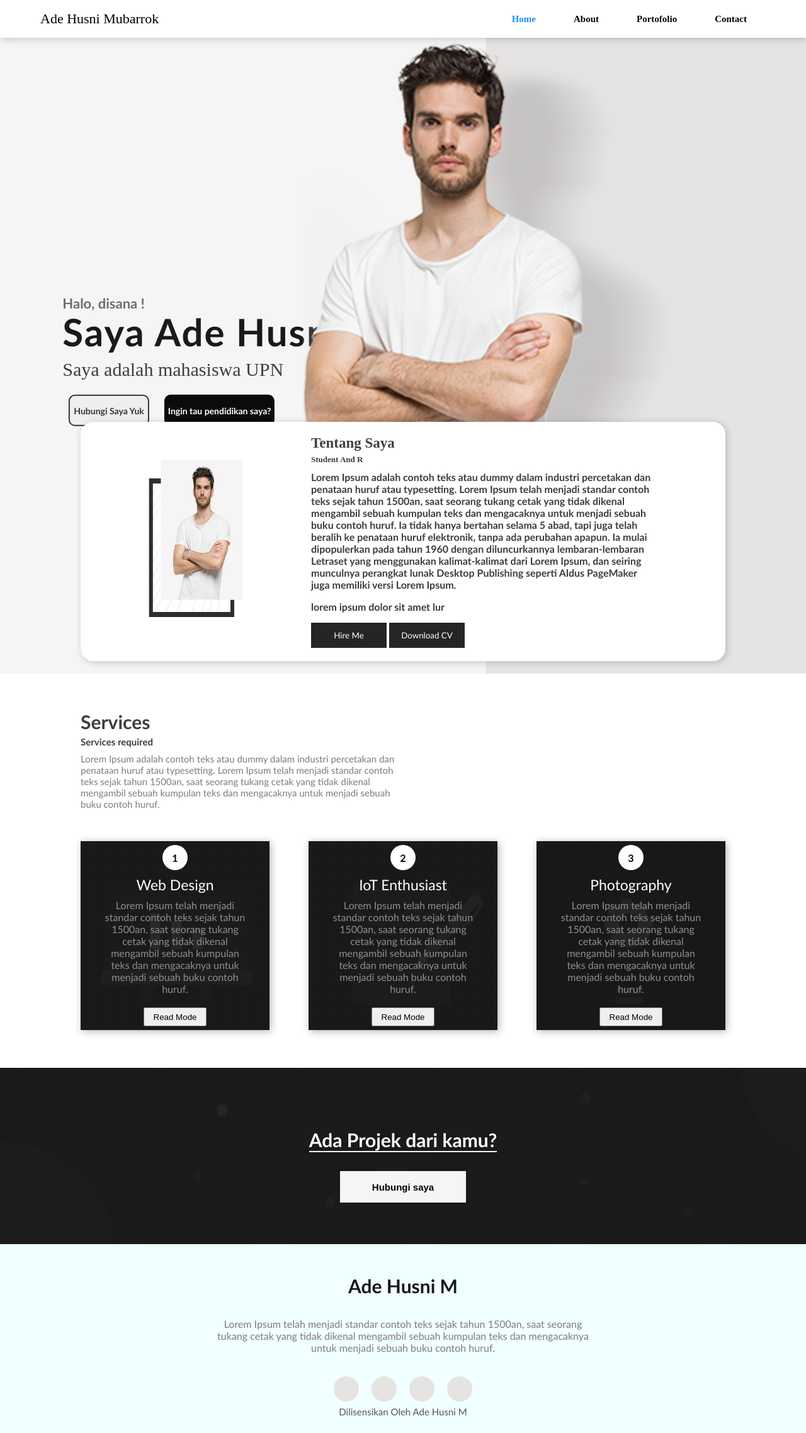
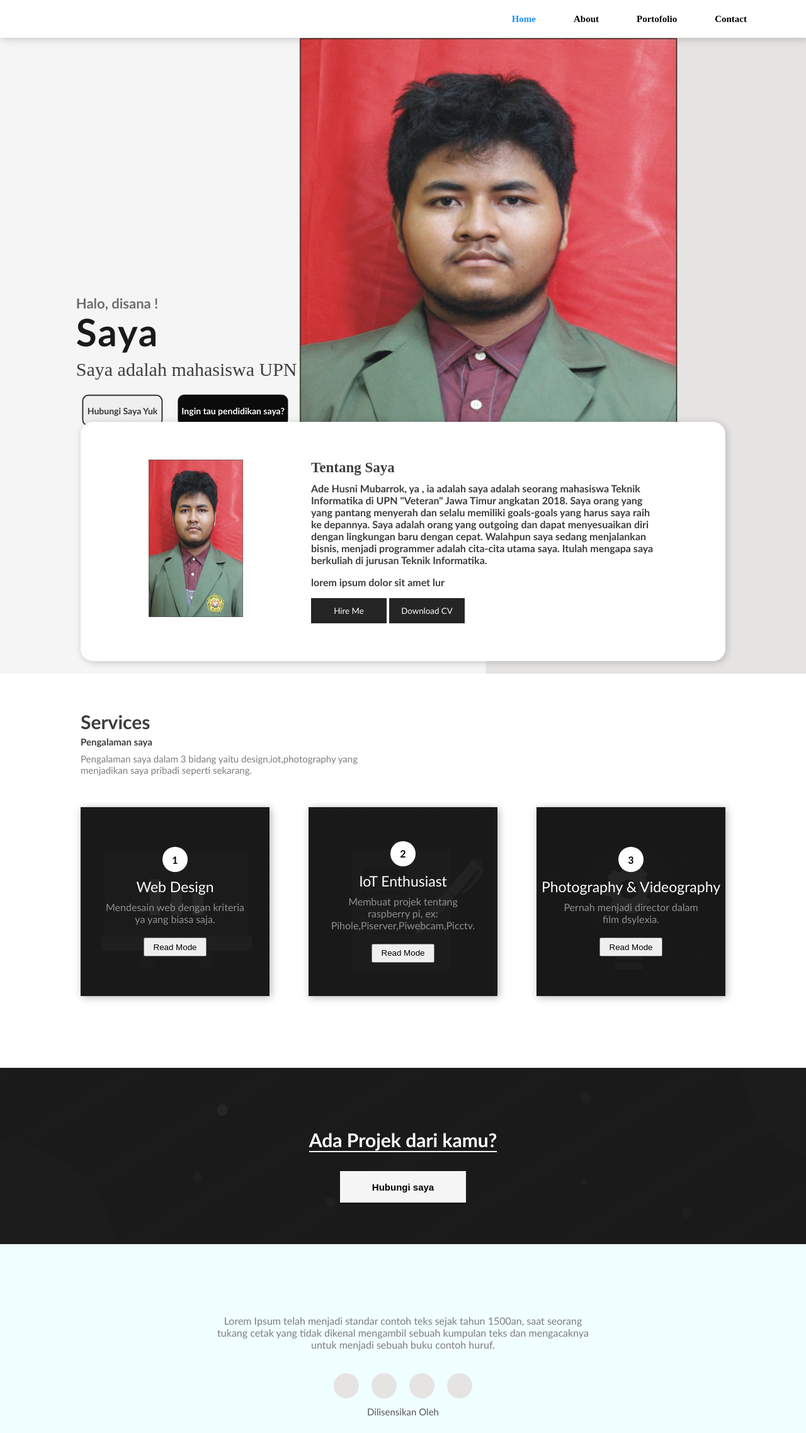
Before and after one commit to adehusnim37/Pemrograman-Web, a PHP site: page /index.html in a window 1280 px wide. Shown: the whole page at 63% size. Run offline with PHP 8.4, Linux system fonts and the light colour scheme.

Commit message:
Perubahan beberapa kode

```diff
--- a/Tugas/Tugas ke 4/index.html
+++ b/Tugas/Tugas ke 4/index.html
@@ -7,25 +7,16 @@
 
 </head>
 <body>
+
 <?php
-    $nama = "Yunus Oktavianto Ismail";
-    $nohp = "085850660031";
-    $email = "yunusismail99@gmail.com";
-    $ig = "yunusismail_";
-    $line = "yunus799";
-    $github = "YunusOktaviantoIsmail";
-    $youtube = "Yunus Ismail";
-    $ttl = "Surabaya, 07 Oktober 1999";
-    $gender = "Laki-laki";
-    $address = "Jl. Jambangan 1A/15";
-    $religion = "Islam";
-    $citizen = "Indonesia";
+$nama = "Ade Husni Mubarrok";
 ?>
+
 <section>
     <!--Navigasi-->
     <nav>
         <!--Logo-->
-            <a href="#" class="logo"> Ade Husni Mubarrok </a>
+        <a href="#" class="logo"> <?php echo $nama ?> </a>
         <!--Menu-->
         <ul>
             <li><a href="#" class="home"> Home </a></li>
@@ -37,28 +28,28 @@
     <!--Text Box-->
     <div class="textbox">
         <p>Halo, disana !</p>
-            <p>Saya Ade Husni M</p>
+        <p>Saya <?php echo $nama?></p>
         <p>Saya adalah mahasiswa UPN</p>
         <button class="hubsaya">Hubungi Saya Yuk</button>
         <button class="downsaya">Ingin tau pendidikan saya?</button>
     </div>
     <!--Model-->
-        <img src="images/model.png" class="model" alt="model">
+    <img src="images/model2.jpg" class="model" alt="model">
 </section>
 <!--About Section-->
 <section>
 
     <div class="tentangsaya">
         <!--Image-->
-        <img src="images/about-img.png">
+        <img src="images/model2.jpg">
         <!--Tentang Saya-->
         <div class="tentangsayatext">
             <p> Tentang Saya </p>
-            <p> Student And R</p>
-            <p> Lorem Ipsum adalah contoh teks atau dummy dalam industri percetakan dan penataan huruf atau typesetting.
-                Lorem Ipsum telah menjadi standar contoh teks sejak tahun 1500an, saat seorang tukang cetak yang tidak dikenal mengambil sebuah kumpulan teks dan mengacaknya untuk menjadi sebuah buku contoh huruf.
-                Ia tidak hanya bertahan selama 5 abad, tapi juga telah beralih ke penataan huruf elektronik, tanpa ada perubahan apapun.
-                Ia mulai dipopulerkan pada tahun 1960 dengan diluncurkannya lembaran-lembaran Letraset yang menggunakan kalimat-kalimat dari Lorem Ipsum, dan seiring munculnya perangkat lunak Desktop Publishing seperti Aldus PageMaker juga memiliki versi Lorem Ipsum.</p>
+            <p> <?php echo $nama?></p>
+            <p> Ade Husni Mubarrok, ya , ia adalah saya adalah seorang mahasiswa Teknik Informatika di UPN "Veteran" Jawa Timur angkatan 2018.
+                Saya orang yang yang pantang menyerah dan selalu memiliki goals-goals yang harus saya raih ke depannya.
+                Saya adalah orang yang outgoing dan dapat menyesuaikan diri dengan lingkungan baru dengan cepat.
+                Walahpun saya sedang menjalankan bisnis, menjadi programmer adalah cita-cita utama saya. Itulah mengapa saya berkuliah di jurusan Teknik Informatika.</p>
             <p> lorem ipsum dolor sit amet lur</p>
             <button> Hire Me</button>
             <button> Download CV </button>
@@ -69,10 +60,8 @@
         <!--Deskripsi Text-->
         <div class="servicetext">
             <p>Services</p>
-            <p>Services required</p>
-            <p> Lorem Ipsum adalah contoh teks atau dummy dalam industri percetakan dan penataan huruf atau typesetting.
-                Lorem Ipsum telah menjadi standar contoh teks sejak tahun 1500an, saat seorang tukang cetak yang tidak dikenal mengambil sebuah kumpulan teks dan
-                mengacaknya untuk menjadi sebuah buku contoh huruf. </p>
+            <p>Pengalaman saya</p>
+            <p> Pengalaman saya dalam 3 bidang yaitu design,iot,photography yang menjadikan saya pribadi seperti sekarang. </p>
         </div>
         <!--box-->
         <div class="boxcontainer">
@@ -80,22 +69,19 @@
             <div class="box1">
                 <span> 1 </span>
                 <p class="heading"> Web Design </p>
-                    <p class="details">Lorem Ipsum telah menjadi standar contoh teks sejak tahun 1500an, saat seorang tukang cetak yang tidak dikenal mengambil sebuah kumpulan teks dan
-                        mengacaknya untuk menjadi sebuah buku contoh huruf.</p>
+                <p class="details">Mendesain web dengan kriteria ya yang biasa saja.</p>
                 <button>Read Mode</button>
             </div>
             <div class="box2">
                 <span> 2 </span>
                 <p class="heading"> IoT Enthusiast </p>
-                    <p class="details">Lorem Ipsum telah menjadi standar contoh teks sejak tahun 1500an, saat seorang tukang cetak yang tidak dikenal mengambil sebuah kumpulan teks dan
-                        mengacaknya untuk menjadi sebuah buku contoh huruf.</p>
+                <p class="details">Membuat projek tentang raspberry pi, ex: Pihole,Piserver,Piwebcam,Picctv.</p>
                 <button>Read Mode</button>
             </div>
             <div class="box3">
                 <span> 3 </span>
-                    <p class="heading"> Photography </p>
-                    <p class="details">Lorem Ipsum telah menjadi standar contoh teks sejak tahun 1500an, saat seorang tukang cetak yang tidak dikenal mengambil sebuah kumpulan teks dan
-                        mengacaknya untuk menjadi sebuah buku contoh huruf.</p>
+                <p class="heading"> Photography & Videography </p>
+                <p class="details">Pernah menjadi director dalam film dsylexia.</p>
                 <button>Read Mode</button>
             </div>
         </div>
@@ -106,7 +92,7 @@
         <button> Hubungi saya</button>
     </div>
     <footer>
-            <p>Ade Husni M</p>
+        <p><?php echo $nama ?></p>
         <p>Lorem Ipsum telah menjadi standar contoh teks sejak tahun 1500an, saat seorang tukang cetak yang tidak dikenal mengambil sebuah kumpulan teks dan
             mengacaknya untuk menjadi sebuah buku contoh huruf.</p>
         <!--Social Media-->
@@ -117,7 +103,7 @@
             <a href="#"><i class="fab fa-youtube"></i></a>
         </div>
 
-            <p class="copyright">Dilisensikan Oleh Ade Husni M</p>
+        <p class="copyright">Dilisensikan Oleh <?php echo $nama?></p>
     </footer>
 </section>
 
```
Also changed, not shown: Tugas/Tugas ke 4/index.php (+0 -11 lines), Tugas/Tugas ke 4/Screenshot 2020-10-14 202223.png (added). Lines whose indentation alone changed are shown as unchanged.
